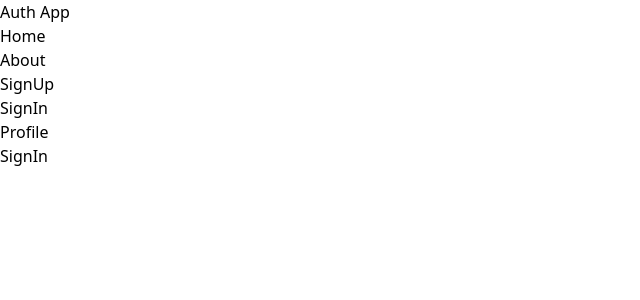
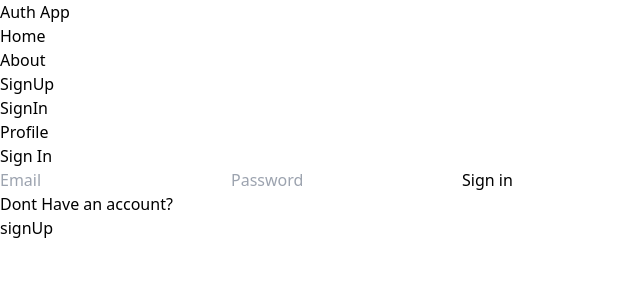
Before and after one commit to Singamsai/mern-auth-project, a React (Vite) app in the folder client/: page /signin in a window 1280 px wide. Shown: the top 300 px of the page, without its empty margins (0-640 px from the left). Built offline with nearby package versions, Linux system fonts and the light colour scheme.

Commit message:
complete signin page functionality

```diff
--- a/client/src/pages/SignIn.jsx
+++ b/client/src/pages/SignIn.jsx
@@ -1,7 +1,80 @@
-import React from 'react'
+import { useState } from "react";
+import { Link, useNavigate } from "react-router-dom";
 
 export default function SignIn() {
-    return (
-        <div>SignIn</div>
-    )
+  const [formData, setFormData] = useState({});
+  const [loading, setLoading] = useState(false);
+  const [error, setError] = useState(false);
+  const navigate = useNavigate();
+  const handleChange = (e) => {
+    setFormData({ ...formData, [e.target.id]: e.target.value });
+  };
+
+  const handleSubmit = async (e) => {
+    e.preventDefault();
+    try {
+      if (Object.values(formData).length < 2) {
+        setError(true);
+        return;
+      }
+      setLoading(true);
+      const res = await fetch("/api/auth/signin", {
+        method: "POST",
+        headers: { "Content-Type": "application/json" },
+        body: JSON.stringify(formData),
+      });
+      const data = await res.json();
+      console.log("data", { data });
+      navigate("/");
+      if (data?.success === false) {
+        console.log("isthis");
+        setLoading(false);
+        setError(true);
+        return;
+      }
+      setLoading(false);
+      setError(false);
+    } catch (error) {
+      console.log("isthis");
+      setLoading(false);
+      setError(true);
+    }
+  };
+
+  return (
+    <div className="p-3 max-w-lg mx-auto">
+      <h1 className="text-3xl text-center font-semibold my-7">Sign In</h1>
+      <form onSubmit={handleSubmit} className="flex flex-col gap-4">
+        <input
+          type="email"
+          placeholder="Email"
+          id="email"
+          className="bg-slate-100 p-3 rounded-lg"
+          onChange={handleChange}
+        />
+
+        <input
+          type="password"
+          placeholder="Password"
+          id="password"
+          className="bg-slate-100 p-3 rounded-lg"
+          onChange={handleChange}
+        />
+
+        <button
+          disabled={loading}
+          className="bg-slate-700 text-white p-3 rounded-lg uppercase hover:opacity-95 disabled:opacity-80"
+        >
+          {loading ? "Loading..." : "Sign in"}
+        </button>
+      </form>
+      <div className="flex gap-2 m-2">
+        <p>Dont Have an account?</p>
+        <Link to="/signup">
+          <span className="text-blue-500">signUp</span>
+        </Link>
+      </div>
+      {error && <p className="text-red-700">something went wrong! try again</p>}
+    </div>
+  );
 }
--- a/client/src/pages/SignUp.jsx
+++ b/client/src/pages/SignUp.jsx
@@ -1,10 +1,11 @@
 import { useState } from "react";
-import { Link } from "react-router-dom";
+import { Link, useNavigate } from "react-router-dom";
 
 export default function SignUp() {
   const [formData, setFormData] = useState({});
   const [loading, setLoading] = useState(false);
   const [error, setError] = useState(false);
+  const navigate = useNavigate();
   const handleChange = (e) => {
     setFormData({ ...formData, [e.target.id]: e.target.value });
   };
@@ -24,6 +25,8 @@
         setError(true);
         return;
       }
+      console.log("data", { data });
+      navigate("/signin");
       setLoading(false);
       setError(false);
     } catch (error) {
```
